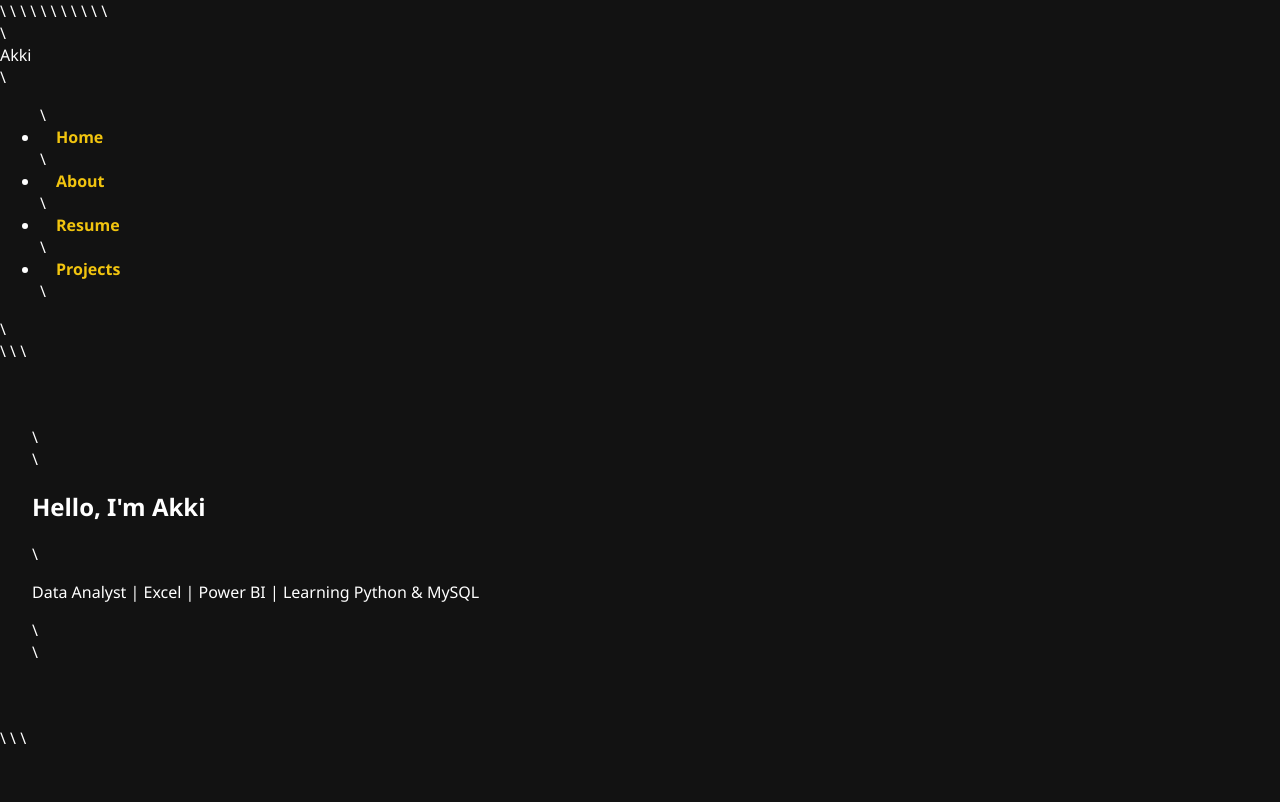
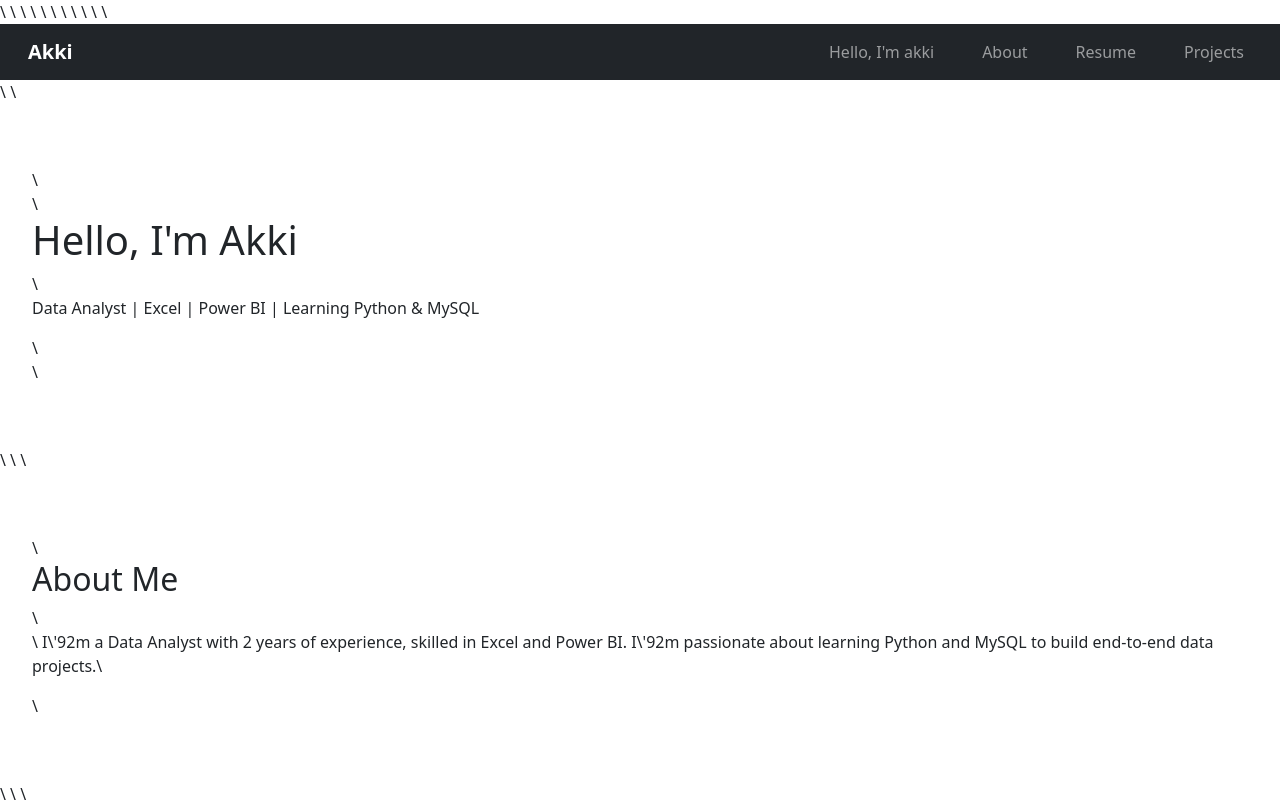
Before and after one commit to akashpawbake/Akki_portfolio, a plain HTML site: page index.html in a window 1280 px wide. Shown: the top 802 px of the page. Drawn offline with nearby package versions, Linux system fonts and the light colour scheme.

Commit message:
Update index.html

```diff
--- a/index.html
+++ b/index.html
@@ -5,19 +5,30 @@
   <meta name="viewport" content="width=device-width, initial-scale=1.0" />\
   <title>Akki | Data Analyst Portfolio</title>\
   <link rel="stylesheet" href="style.css" />\
+  <!-- Bootstrap CSS -->
+<link href="https://cdn.jsdelivr.net/npm/bootstrap@5.3.2/dist/css/bootstrap.min.css" rel="stylesheet">
+
 </head>\
 <body>\
 \
   <!-- Navigation -->\
-  <nav>\
-    <div class="logo">Akki</div>\
-    <ul>\
-      <li><a href="#home">Home</a></li>\
-      <li><a href="#about">About</a></li>\
-      <li><a href="#resume">Resume</a></li>\
-      <li><a href="#projects">Projects</a></li>\
-    </ul>\
-  </nav>\
+<nav class="navbar navbar-expand-lg navbar-dark bg-dark">
+  <div class="container-fluid">
+    <a class="navbar-brand" href="#">Akki</a>
+    <button class="navbar-toggler" type="button" data-bs-toggle="collapse" data-bs-target="#navbarNav">
+      <span class="navbar-toggler-icon"></span>
+    </button>
+    <div class="collapse navbar-collapse" id="navbarNav">
+      <ul class="navbar-nav ms-auto">
+        <li class="nav-item"><a class="nav-link" href="#home">Hello, I'm akki</a></li>
+        <li class="nav-item"><a class="nav-link" href="#about">About</a></li>
+        <li class="nav-item"><a class="nav-link" href="#resume">Resume</a></li>
+        <li class="nav-item"><a class="nav-link" href="#projects">Projects</a></li>
+      </ul>
+    </div>
+  </div>
+</nav>
+
 \
   <!-- Home Section -->\
   <section id="home">\
@@ -60,10 +71,22 @@
     </div>\
   </section>\
 \
+  <div class="col-md-6 mb-4">
+  <div class="card h-100">
+    <div class="card-body">
+      <h5 class="card-title">New Project Title</h5>
+      <p class="card-text">Short description about your new project.</p>
+    </div>
+  </div>
+</div>
+
   <footer>\
     <p>\'a9 2025 Akki | Data Analyst Portfolio</p>\
   </footer>\
 \
+  <!-- Bootstrap JS (optional for components like modals, dropdowns) -->
+<script src="https://cdn.jsdelivr.net/npm/bootstrap@5.3.2/dist/js/bootstrap.bundle.min.js"></script>
+
 </body>\
 </html>\
 }
```
